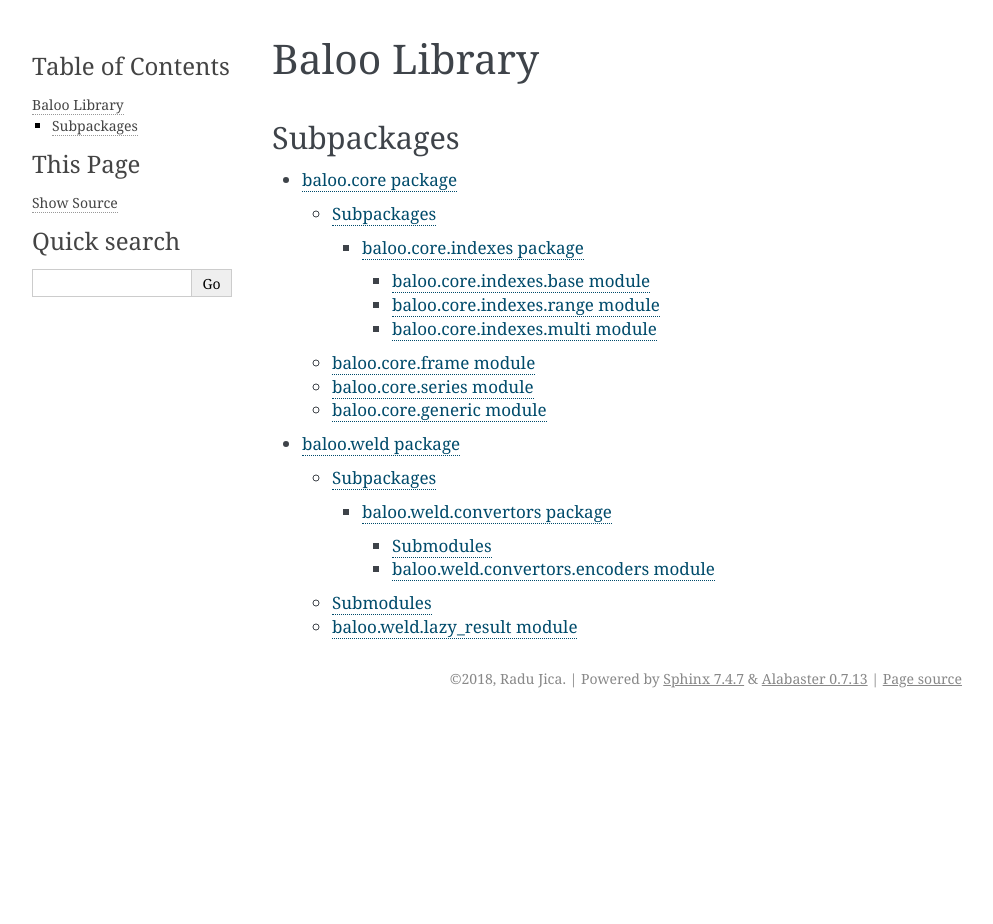
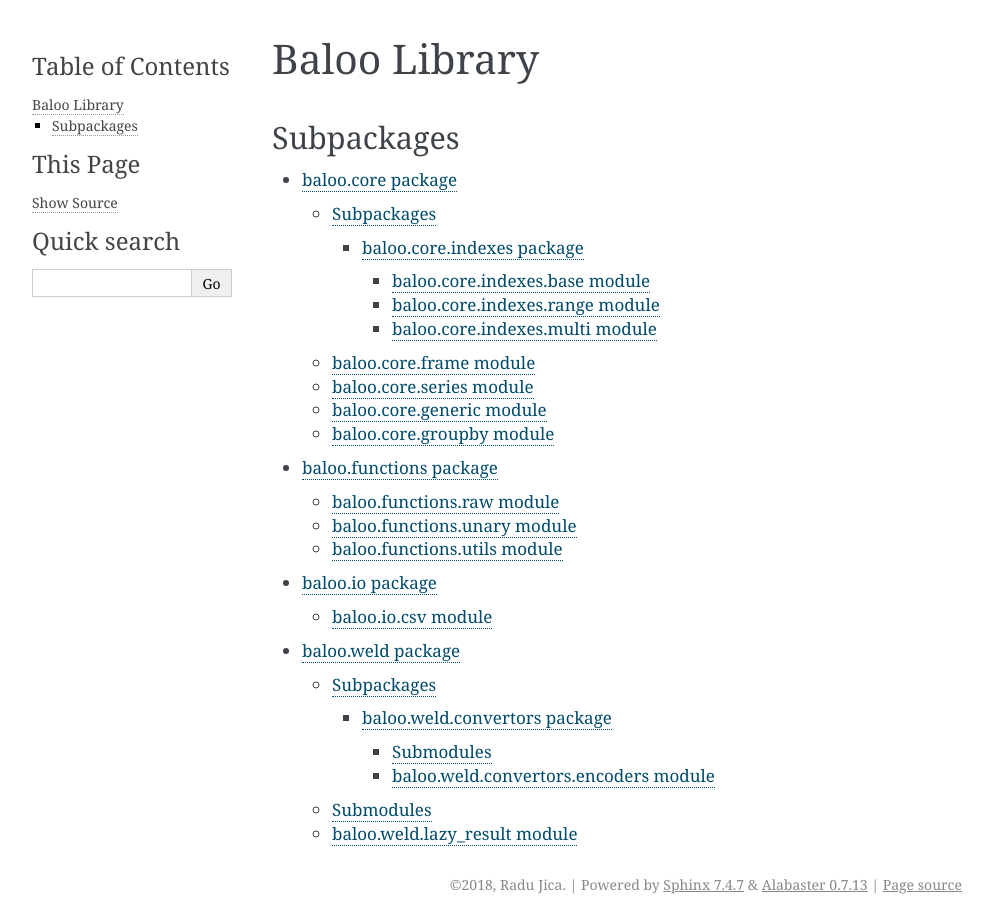
Before and after one commit to radujica/baloo, a Sphinx documentation site: the page built from doc/source/baloo.rst, in a window 1280 px wide. Shown: the whole page, without its empty margins (148-1141 px from the left). Built offline with Sphinx 7.4.7, drawn with Linux system fonts in a browser that asks for light colours; before the commit the page ends 900 px from its top, so only the background shows below that.

Commit message:
Update documentation

```diff
--- a/doc/source/baloo.core.rst
+++ b/doc/source/baloo.core.rst
@@ -30,3 +30,10 @@
 
 .. automodule:: baloo.core.generic
     :members:
+
+baloo.core.groupby module
+-------------------------
+
+.. automodule:: baloo.core.groupby
+    :members:
+    :undoc-members:
--- /dev/null
+++ b/doc/source/baloo.functions.rst
@@ -0,0 +1,22 @@
+baloo.functions package
+=======================
+
+baloo.functions.raw module
+--------------------------
+
+.. automodule:: baloo.functions.raw
+    :members:
+    :undoc-members:
+
+baloo.functions.unary module
+----------------------------
+
+.. automodule:: baloo.functions.unary
+    :members:
+    :undoc-members:
+
+baloo.functions.utils module
+----------------------------
+
+.. automodule:: baloo.functions.utils
+    :members:
--- /dev/null
+++ b/doc/source/baloo.io.rst
@@ -0,0 +1,8 @@
+baloo.io package
+================
+
+baloo.io.csv module
+-------------------
+
+.. automodule:: baloo.io.csv
+    :members: read_csv
--- a/doc/source/baloo.rst
+++ b/doc/source/baloo.rst
@@ -7,4 +7,6 @@
 .. toctree::
 
     baloo.core
+    baloo.functions
+    baloo.io
     baloo.weld
--- a/doc/source/conf.py
+++ b/doc/source/conf.py
@@ -18,6 +18,7 @@
 
 # doctest runs in the source directories, not at install location, so the .so is missing
 # (unless changing the path above to point to the install location)
+# TODO: maybe not rebuild every time
 os.system('make -C ../../baloo/weld/convertors')
 
 
--- a/doc/source/intro.rst
+++ b/doc/source/intro.rst
@@ -48,7 +48,7 @@
 
 * integers : -999
 
-* S/bytes_ : b'None'
+* S/bytes\_ : b'None'
 
 * bool : false
 
@@ -78,5 +78,5 @@
 
 Note that literal/scalar values are an exception and do get casted to the `dtype` of the array, e.g.
 `Series([1, 2]) < 2.0` is interpreted as `Series([1, 2]) < 2`. Lastly, aggregation results get converted to `float64`
-however currently *post-*aggregation, not before, e.g. `Series([1, 2]).sum()` first computes the integer sum
+however currently post-aggregation, not before, e.g. `Series([1, 2]).sum()` first computes the integer sum
 then casts the result to float.
```
Also changed, not shown: 2 other files.
